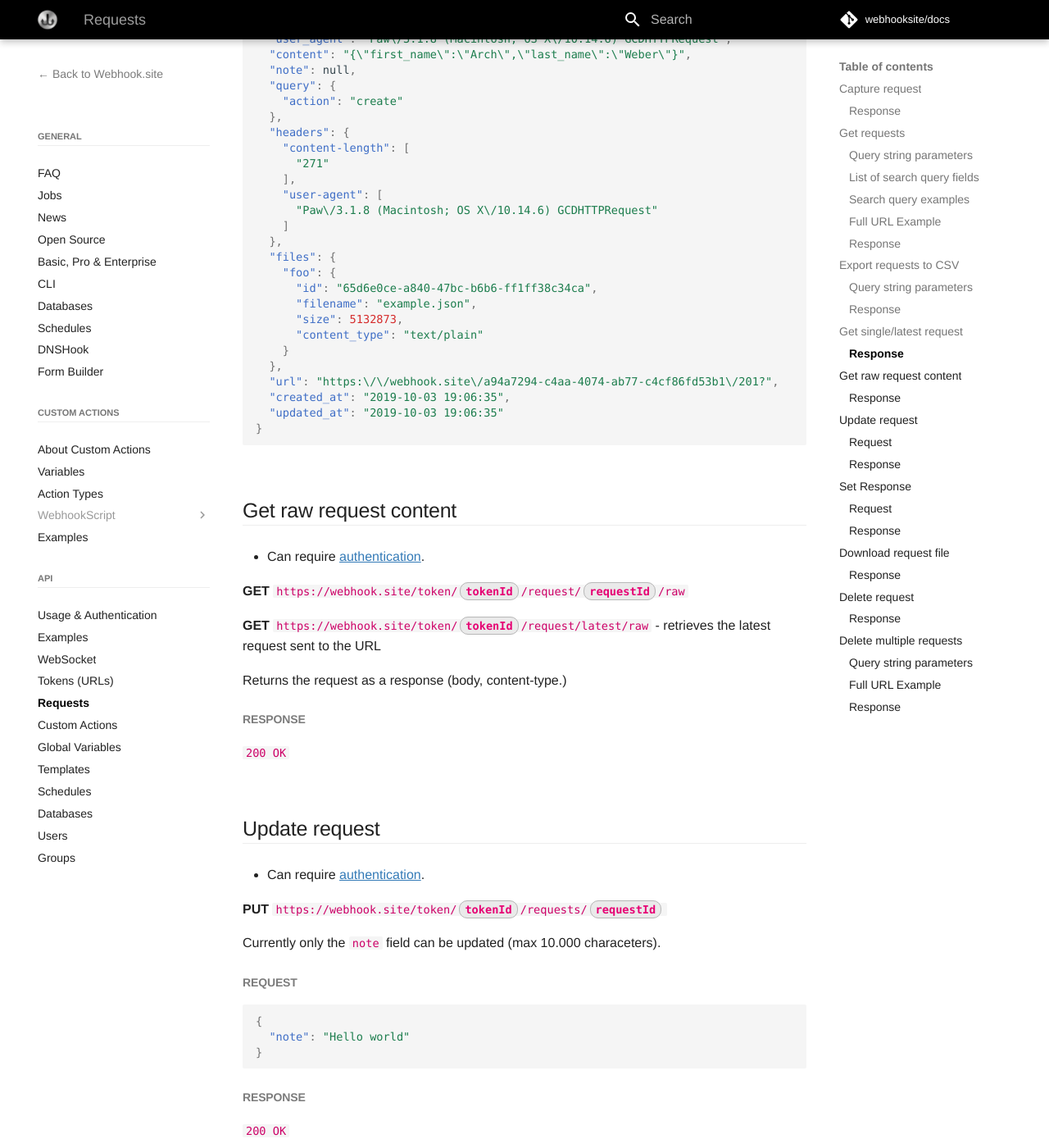
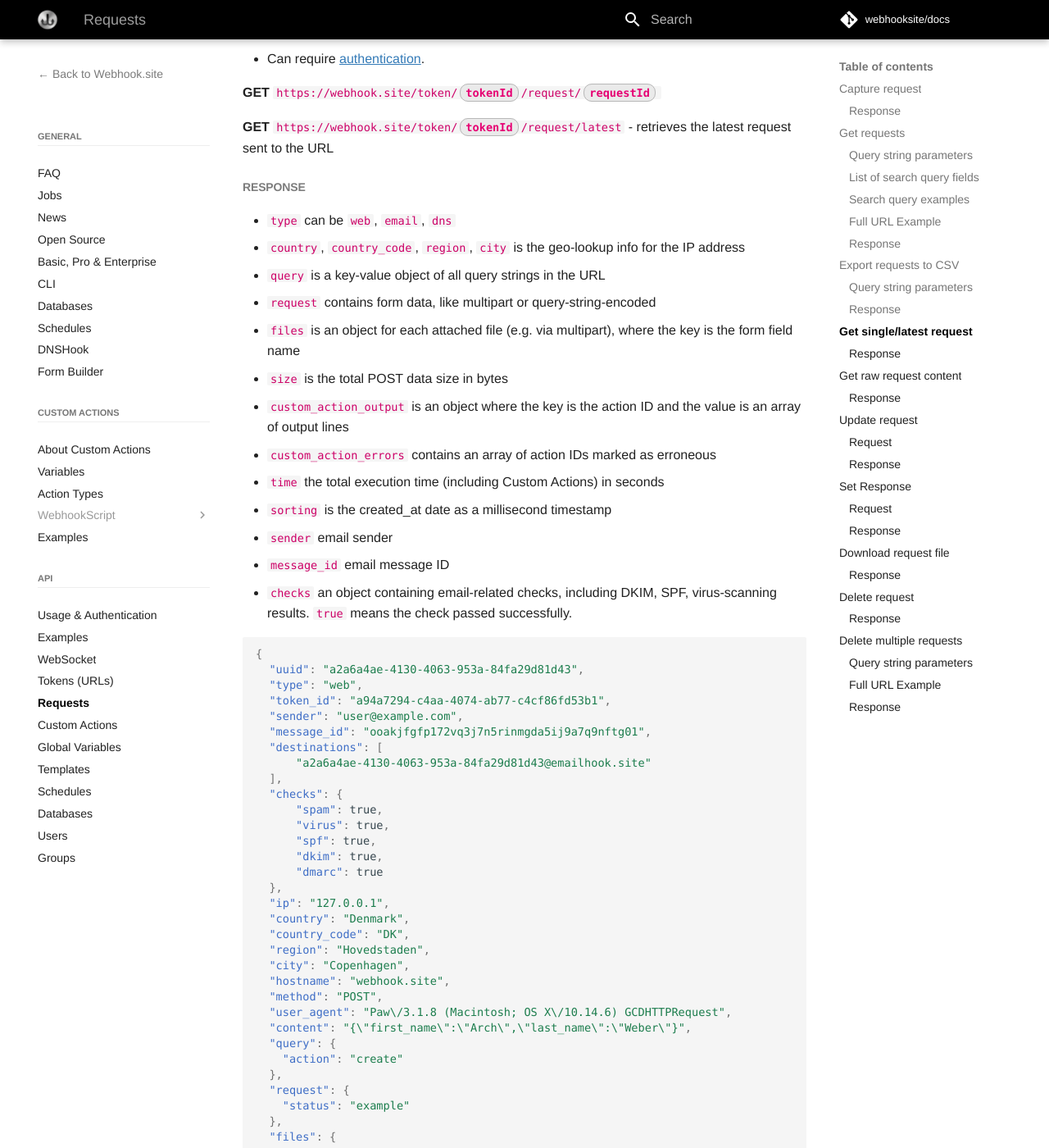
Before and after one commit to webhooksite/docs, an MkDocs documentation site: the page built from docs/api/requests.md, in a window 1280 px wide and 1400 px high, scrolled down 5589 px. Shown: the whole window at 82% size. Built offline with MkDocs 1.6.1 and Material for MkDocs 9.7.7, drawn with Linux system fonts in a browser that asks for light colours; comment, search, counter and statistics services are not loaded; some of the changed text lies outside the part shown.

Commit message:
Update docs

````diff
--- a/docs/api/requests.md
+++ b/docs/api/requests.md
@@ -110,6 +110,18 @@
     {
       "uuid": "a2a6a4ae-4130-4063-953a-84fa29d81d43",
       "token_id": "a94a7294-c4aa-4074-ab77-c4cf86fd53b1",
+      "sender": "user@example.com",
+      "message_id": "ooakjfgfp172vq3j7n5rinmgda5ij9a7q9nftg01",
+      "destinations": [
+          "a2a6a4ae-4130-4063-953a-84fa29d81d43@emailhook.site"
+      ],
+      "checks": {
+          "spam": true,
+          "virus": true,
+          "spf": true,
+          "dkim": true,
+          "dmarc": true
+      },
       "ip": "127.0.0.1",
       "country": "Denmark",
       "country_code": "DK",
@@ -145,10 +157,16 @@
         ]
       },
       "url": "https:\/\/webhook.site\/a94a7294-c4aa-4074-ab77-c4cf86fd53b1\/201?",
-      "size": 0,
-      "custom_action_output": [],
-      "custom_action_errors": [],
-      "time": 0.0015230178833007812
+      "size": 420925,
+      "custom_action_output": {
+          "2998fec5-ffb6-4a47-8ef4-425516f44201": [
+              "Hello World"
+          ]
+      },
+      "custom_action_errors": [
+        "2998fec5-ffb6-4a47-8ef4-425516f44201"
+      ],
+      "time": 0.0015230178833007812,
       "created_at": "2019-10-03 19:06:35",
       "updated_at": "2019-10-03 19:06:35",
       "sorting": 1778164375611988
@@ -193,18 +211,59 @@
 
 #### Response
 
+* `type` can be `web`, `email`, `dns`
+* `country`, `country_code`, `region`, `city` is the geo-lookup info for the IP address
+* `query` is a key-value object of all query strings in the URL
+* `request` contains form data, like multipart or query-string-encoded
+* `files` is an object for each attached file (e.g. via multipart), where the key is the form field name
+* `size` is the total POST data size in bytes
+* `custom_action_output` is an object where the key is the action ID and the value is an array of output lines
+* `custom_action_errors` contains an array of action IDs marked as erroneous
+* `time` the total execution time (including Custom Actions) in seconds
+* `sorting` is the created_at date as a millisecond timestamp
+* `sender` email sender
+* `message_id` email message ID
+* `checks` an object containing email-related checks, including DKIM, SPF, virus-scanning results. `true` means the check passed successfully.
+
 ```json
 {
   "uuid": "a2a6a4ae-4130-4063-953a-84fa29d81d43",
+  "type": "web",
   "token_id": "a94a7294-c4aa-4074-ab77-c4cf86fd53b1",
+  "sender": "user@example.com",
+  "message_id": "ooakjfgfp172vq3j7n5rinmgda5ij9a7q9nftg01",
+  "destinations": [
+      "a2a6a4ae-4130-4063-953a-84fa29d81d43@emailhook.site"
+  ],
+  "checks": {
+      "spam": true,
+      "virus": true,
+      "spf": true,
+      "dkim": true,
+      "dmarc": true
+  },
   "ip": "127.0.0.1",
+  "country": "Denmark",
+  "country_code": "DK",
+  "region": "Hovedstaden",
+  "city": "Copenhagen",
   "hostname": "webhook.site",
   "method": "POST",
   "user_agent": "Paw\/3.1.8 (Macintosh; OS X\/10.14.6) GCDHTTPRequest",
   "content": "{\"first_name\":\"Arch\",\"last_name\":\"Weber\"}",
-  "note": null,
   "query": {
     "action": "create"
+  },
+  "request": {
+    "status": "example"
+  },
+  "files": {
+    "file": {
+       "id": "98bf4c25-58ab-4c5d-ba91-fb6f709ea78d",
+       "filename": "example.png",
+       "size": 420915,
+       "content_type": "image/png"
+    }
   },
   "headers": {
     "content-length": [
@@ -212,19 +271,26 @@
     ],
     "user-agent": [
       "Paw\/3.1.8 (Macintosh; OS X\/10.14.6) GCDHTTPRequest"
+    ],
+    "request-id": [
+      "37856131"
     ]
   },
-  "files": {
-    "foo": {
-      "id": "65d6e0ce-a840-47bc-b6b6-ff1ff38c34ca",
-      "filename": "example.json",
-      "size": 5132873,
-      "content_type": "text/plain"
-    }
+  "url": "https:\/\/webhook.site\/a94a7294-c4aa-4074-ab77-c4cf86fd53b1\/201?",
+  "size": 420925,
+  "custom_action_output": {
+      "2998fec5-ffb6-4a47-8ef4-425516f44201": [
+          "Hello World"
+      ]
   },
-  "url": "https:\/\/webhook.site\/a94a7294-c4aa-4074-ab77-c4cf86fd53b1\/201?",
+  "custom_action_errors": [
+    "2998fec5-ffb6-4a47-8ef4-425516f44201"
+  ],
+  "note": null,
+  "time": 0.0015230178833007812,
   "created_at": "2019-10-03 19:06:35",
-  "updated_at": "2019-10-03 19:06:35"
+  "updated_at": "2019-10-03 19:06:35",
+  "sorting": 1778164375611988
 }
 ```
 
````
